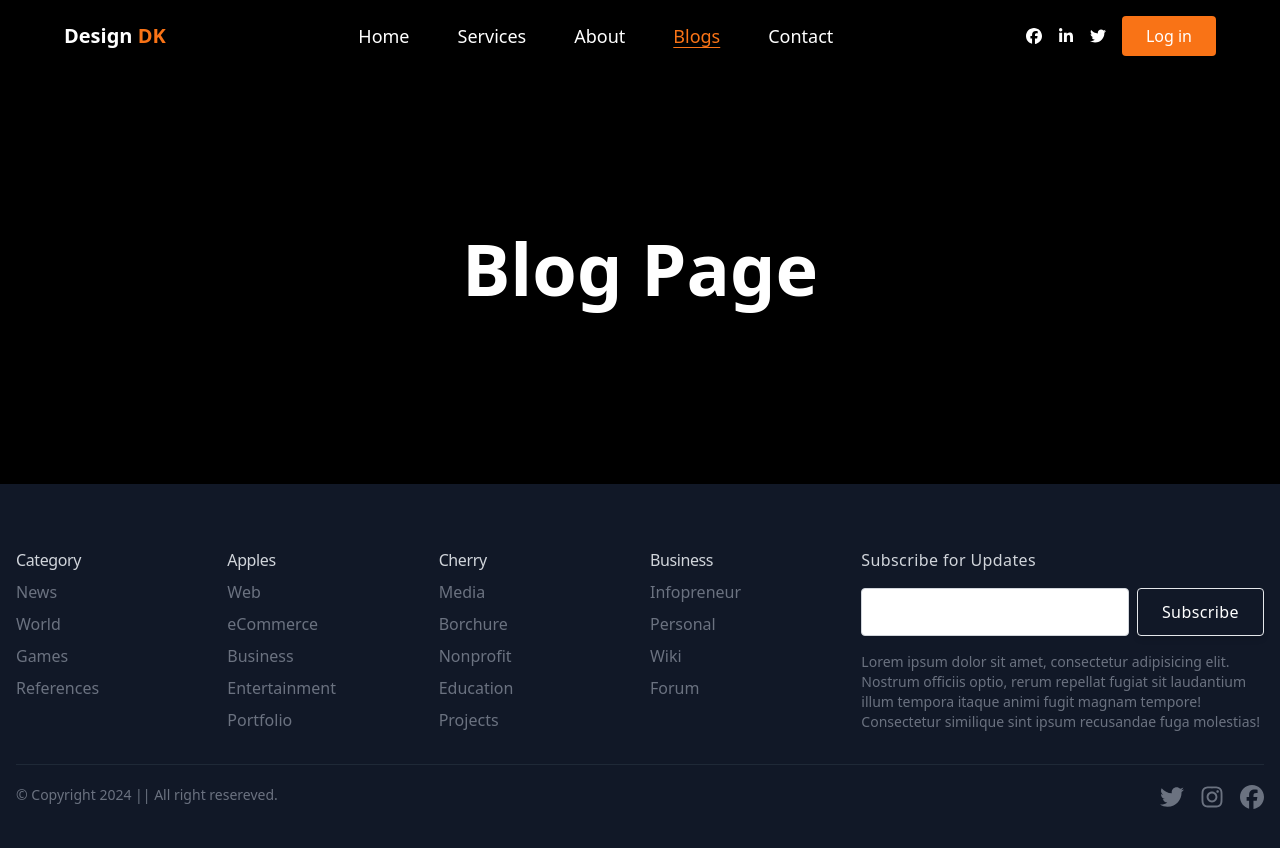
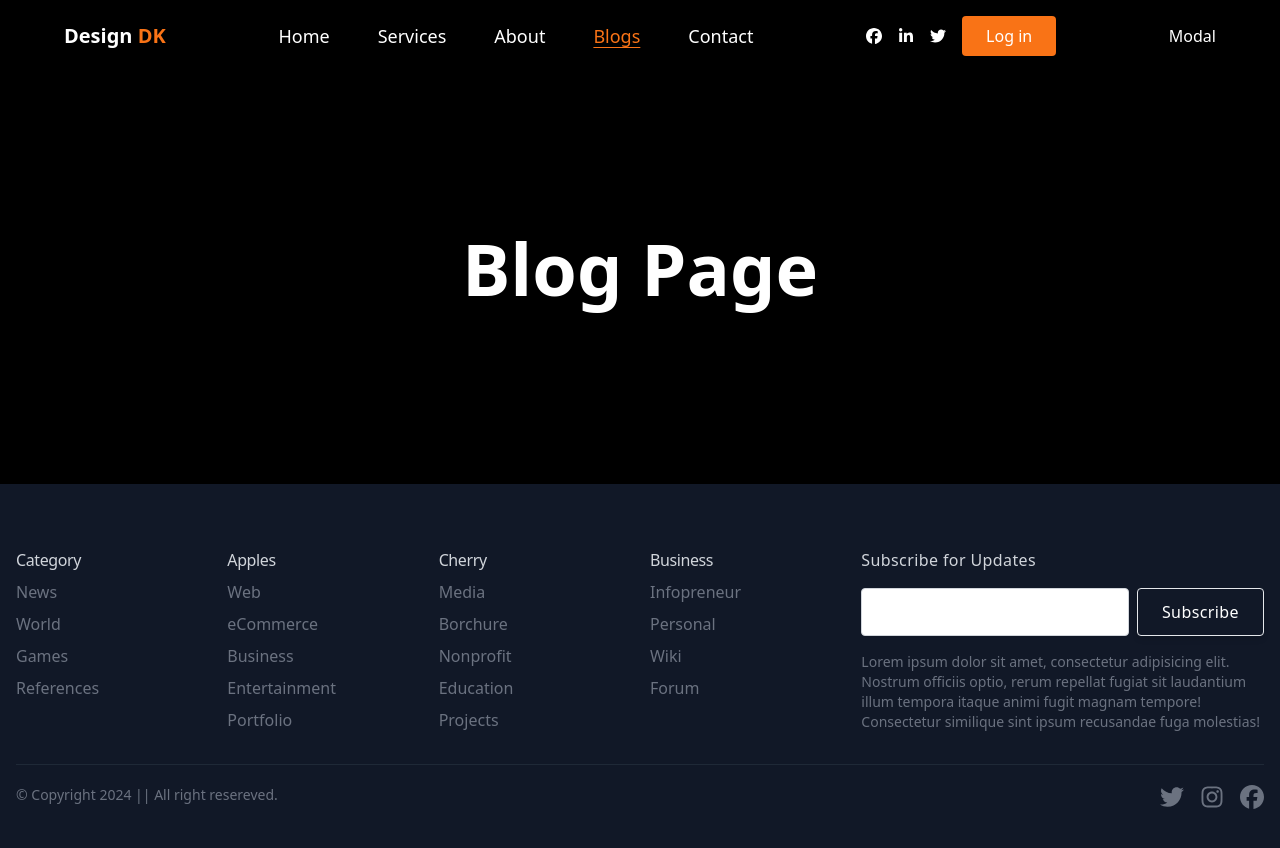
Before and after one commit to rkzahidhassandipu/React-Tailwind-Blog, a React (Vite) app: page /blogs in a window 1280 px wide. Built offline with nearby package versions, Linux system fonts and the light colour scheme.

Commit message:
Modal section items adding

```diff
--- a/src/layout/Navbar.jsx
+++ b/src/layout/Navbar.jsx
@@ -1,6 +1,7 @@
 import React, { useState } from 'react'
 import { NavLink } from 'react-router-dom'
 import { FaBars, FaFacebook, FaLinkedinIn, FaTwitter, FaXmark } from "react-icons/fa6";
+import Modal from '../components/Modal';
 
 const Navbar = () => {
     const [isMenuOpen, setIsMenuOpen] = useState(false);
@@ -53,8 +54,10 @@ const Navbar = () => {
                 <a href="" className='hover:text-orange-500'><FaFacebook /></a>
                 <a href="" className='hover:text-orange-500'><FaLinkedinIn /></a>
                 <a href="" className='hover:text-orange-500'><FaTwitter /></a>
-                <button className='bg-orange-500 px-6 py-2 font-medium rounded hover:bg-white hover:text-orange-500 transition-all duration-200 ease-in'>Log in</button>
+                <button onClick={openModal} className='bg-orange-500 px-6 py-2 font-medium rounded hover:bg-white hover:text-orange-500 transition-all duration-200 ease-in'>Log in</button>
             </div>
+
+            <Modal isOpen={isMenuOpen} onClose={clogeModal} />
 
             {/* mobile menu btn display mobile screen */}
             <div className='md:hidden'>
```
